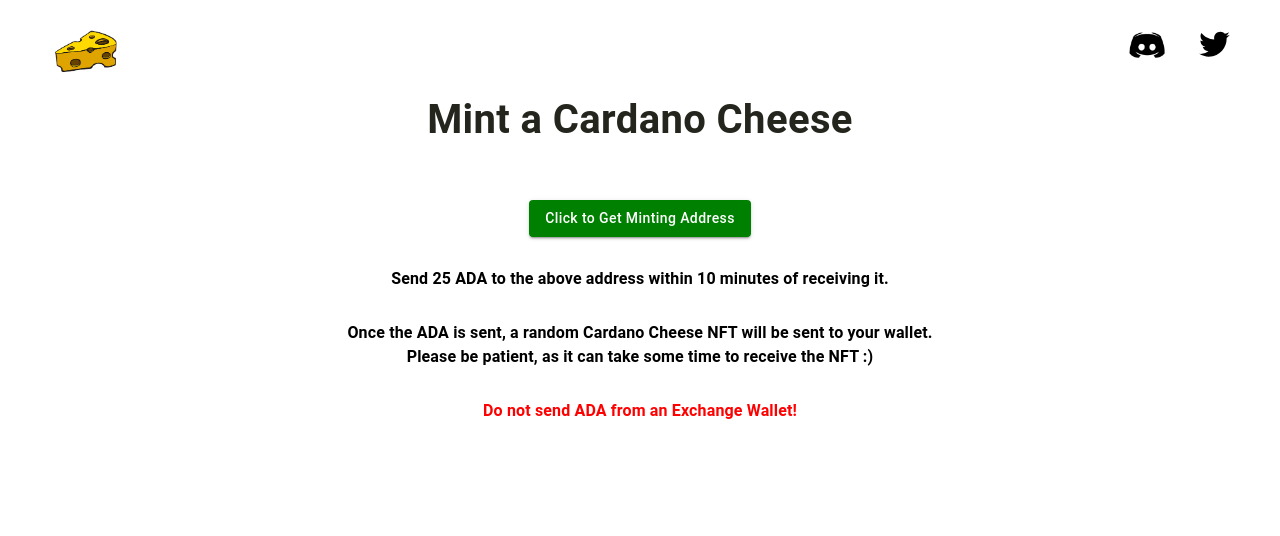
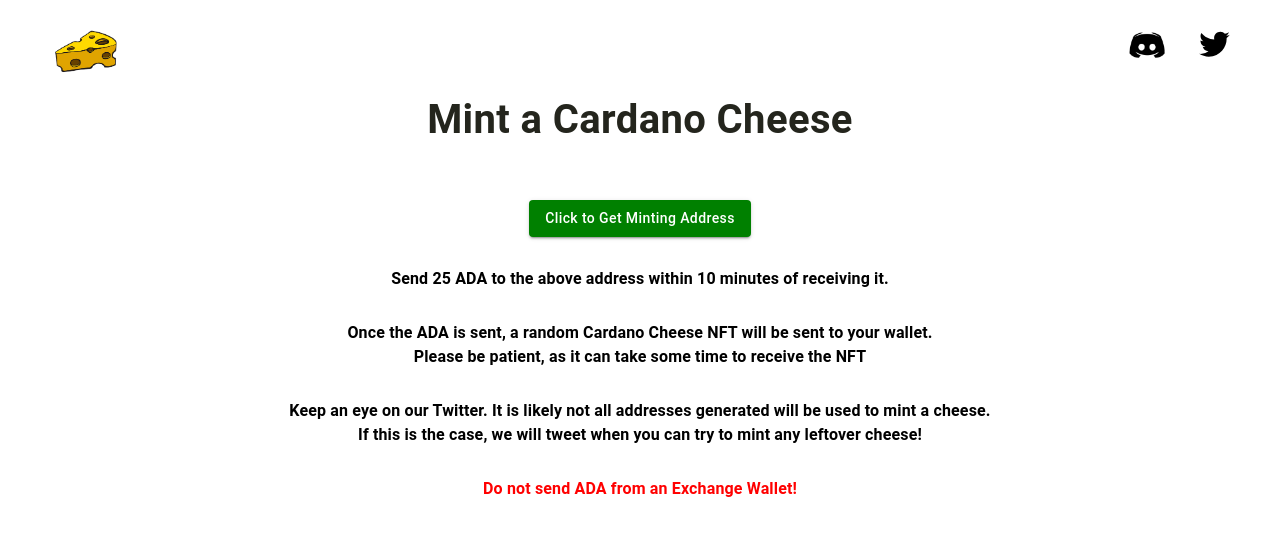
Before and after one commit to Bolmstead/Cardano-Cheese-Frontend, a React (Create React App) app: page /its_that_time_lets_mint_some_cheeeeeeeeeeeese in a window 1280 px wide. Shown: the top 536 px of the page. Built offline with nearby package versions, Linux system fonts and the light colour scheme.

Commit message:
updated mint page instructions

```diff
--- a/src/Pages/MintPage.js
+++ b/src/Pages/MintPage.js
@@ -18,6 +18,7 @@ export default function MintPage() {
   async function getAddress() {
 
     let result = await API.GetAddressForRandomNftSale();
+    console.log("resutl", result)
     if (result === "error") {
       setShowError(true);
       return;
@@ -130,17 +131,20 @@ export default function MintPage() {
               }}
             >
               Once the ADA is sent, a random Cardano Cheese NFT will be sent to
-              your wallet.
+              your wallet.           <br/>   Please be patient, as it can take some time to receive the NFT
+
             </Typography>{" "}
             <Typography
               style={{
                 fontSize: 16,
                 color: "black",
                 fontWeight: "bold",
+                marginTop: "30px",
               }}
             >
-              Please be patient, as it can take some time to receive the NFT :)
+              Keep an eye on our Twitter. It is likely not all addresses generated will be used to mint a cheese. <br/>If this is the case, we will tweet when you can try to mint any leftover cheese!
             </Typography>{" "}
+
           </Grid>
           <Grid item xs={12}>
             <Typography
```
